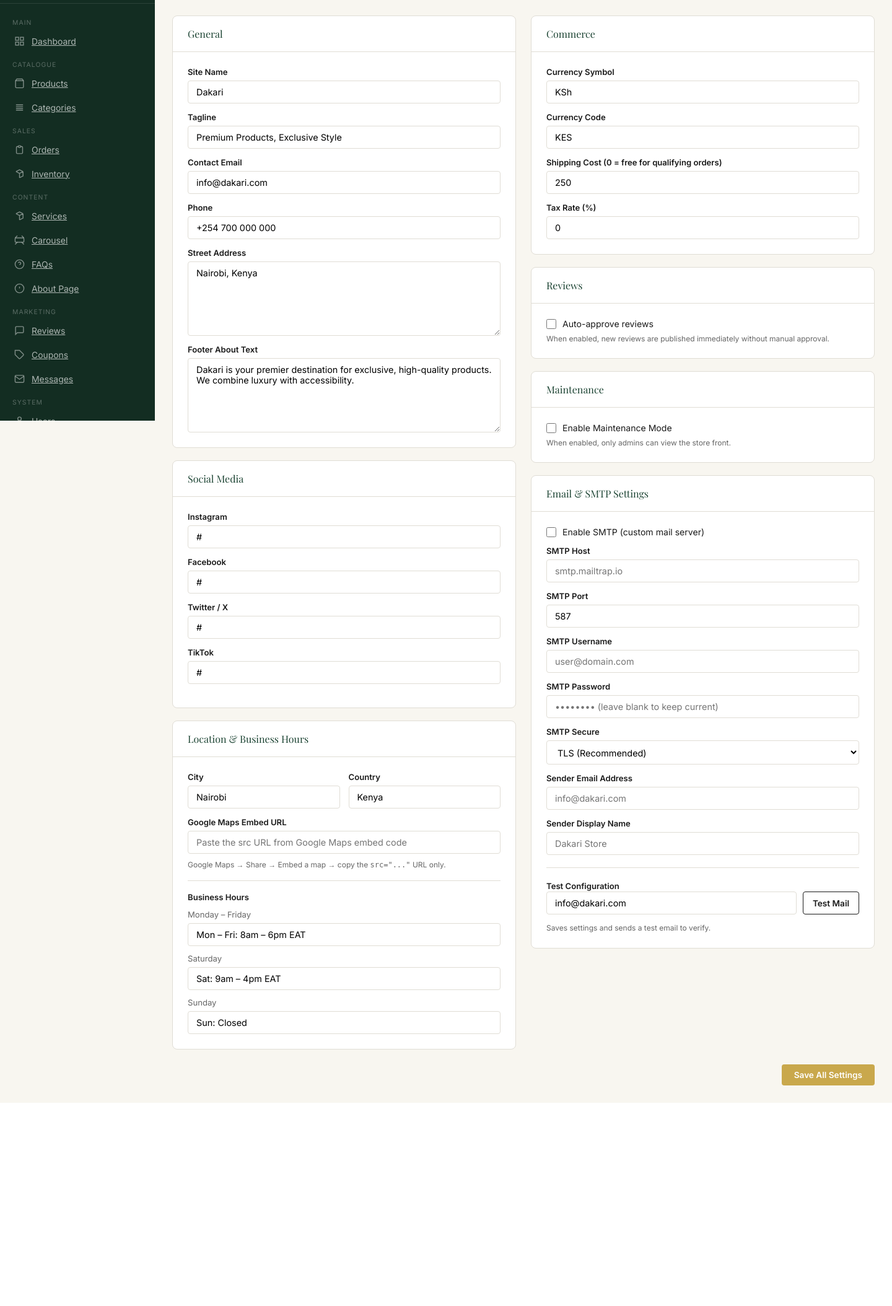
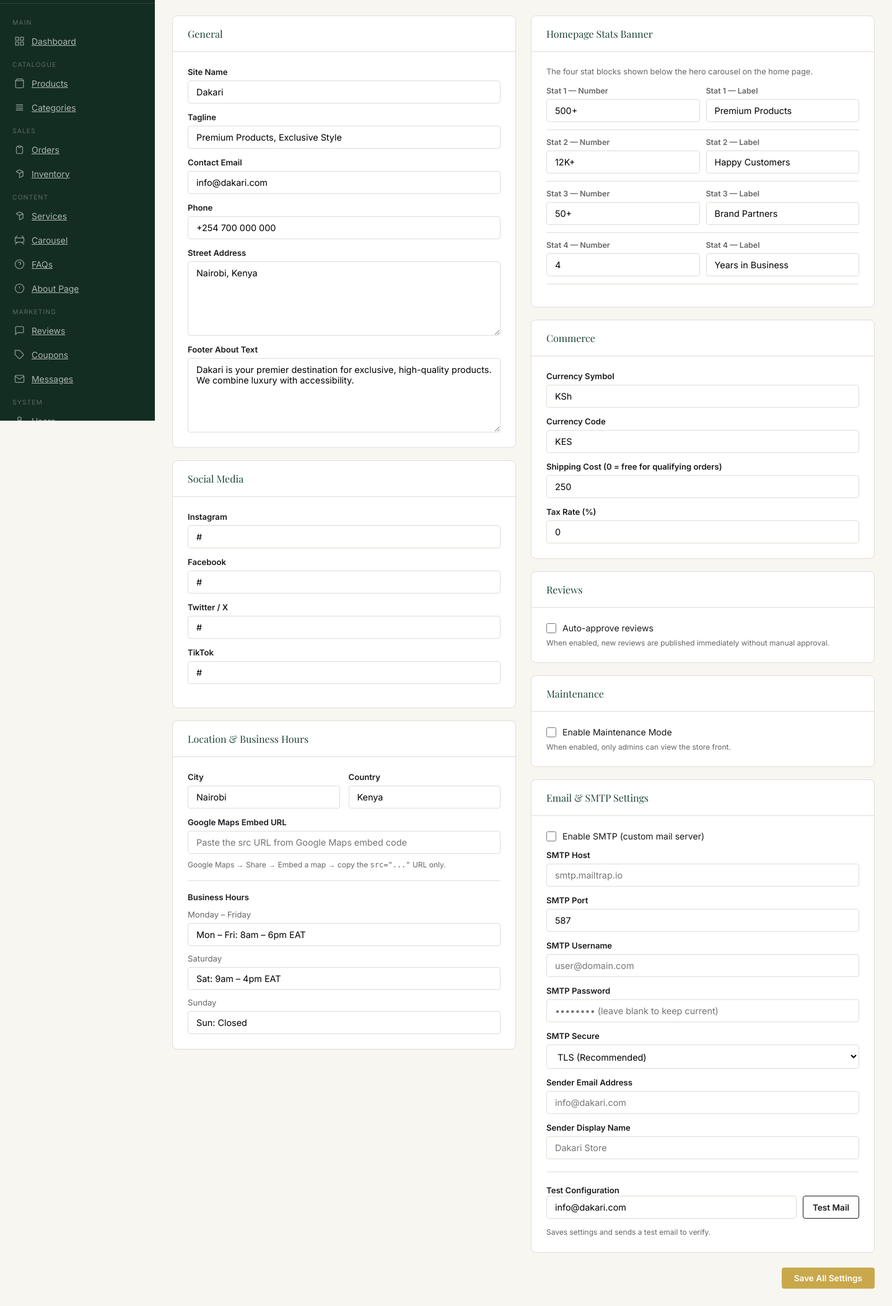
Before and after one commit to sammy001-svg/dakari, a PHP site: page /admin/settings.php in a window 1440 px wide. Shown: the part 121-2229 px from the top of the page at 62% size. Before the commit the page ends 1901 px from the top, so only its background shows below. Run offline with PHP 8.4, Linux system fonts and the light colour scheme; a user stored in the database is signed in; data comes from the database, SQL or seed files in the repository; data that the repository does not hold is empty; some libraries are stand-ins or nearby versions.

Commit message:
feat: make homepage stats banner editable from admin settings
Adds home_stat1-4 num/label keys to settings. Admin edits via
Settings > Homepage Stats Banner card. Falls back to original
hardcoded values until first save.

Co-Authored-By: Claude Sonnet 4.6 <noreply@anthropic.com>

```diff
--- a/admin/settings.php
+++ b/admin/settings.php
@@ -16,6 +16,10 @@ if ($_SERVER['REQUEST_METHOD']==='POST' && verify_csrf()) {
         'mail_from_email','mail_from_name',
         'location_city','location_country','location_map_url',
         'hours_weekday','hours_saturday','hours_sunday',
+        'home_stat1_num','home_stat1_label',
+        'home_stat2_num','home_stat2_label',
+        'home_stat3_num','home_stat3_label',
+        'home_stat4_num','home_stat4_label',
     ];
 
     foreach ($allowed_keys as $key) {
@@ -117,6 +121,33 @@ include __DIR__ . '/includes/admin_header.php';
         </div>
         <div>
             <div class="card" style="margin-bottom:20px">
+                <div class="card-header"><span class="card-title">Homepage Stats Banner</span></div>
+                <div class="card-body">
+                    <p style="font-size:.8rem;color:var(--text-muted);margin-bottom:16px">The four stat blocks shown below the hero carousel on the home page.</p>
+                    <?php
+                    $stat_defaults = [
+                        1 => ['500+',  'Premium Products'],
+                        2 => ['12K+',  'Happy Customers'],
+                        3 => ['50+',   'Brand Partners'],
+                        4 => ['4',     'Years in Business'],
+                    ];
+                    foreach ($stat_defaults as $i => [$dn, $dl]): ?>
+                    <div style="display:grid;grid-template-columns:1fr 1fr;gap:10px;margin-bottom:12px;padding-bottom:12px;border-bottom:1px solid var(--border)">
+                        <div class="form-group">
+                            <label class="form-label" style="font-size:.78rem;color:var(--text-muted)">Stat <?= $i ?> — Number</label>
+                            <input type="text" name="home_stat<?= $i ?>_num" class="form-control"
+                                   value="<?= e($s("home_stat{$i}_num", $dn)) ?>" placeholder="<?= $dn ?>">
+                        </div>
+                        <div class="form-group">
+                            <label class="form-label" style="font-size:.78rem;color:var(--text-muted)">Stat <?= $i ?> — Label</label>
+                            <input type="text" name="home_stat<?= $i ?>_label" class="form-control"
+                                   value="<?= e($s("home_stat{$i}_label", $dl)) ?>" placeholder="<?= $dl ?>">
+                        </div>
+                    </div>
+                    <?php endforeach; ?>
+                </div>
+            </div>
+            <div class="card" style="margin-bottom:20px">
                 <div class="card-header"><span class="card-title">Commerce</span></div>
                 <div class="card-body">
                     <div class="form-group" style="margin-bottom:14px"><label class="form-label">Currency Symbol</label><input type="text" name="currency_symbol" class="form-control" value="<?= e($s('currency_symbol','KSh')) ?>"></div>
```
Also changed, not shown: index.php (+8 -8 lines).
